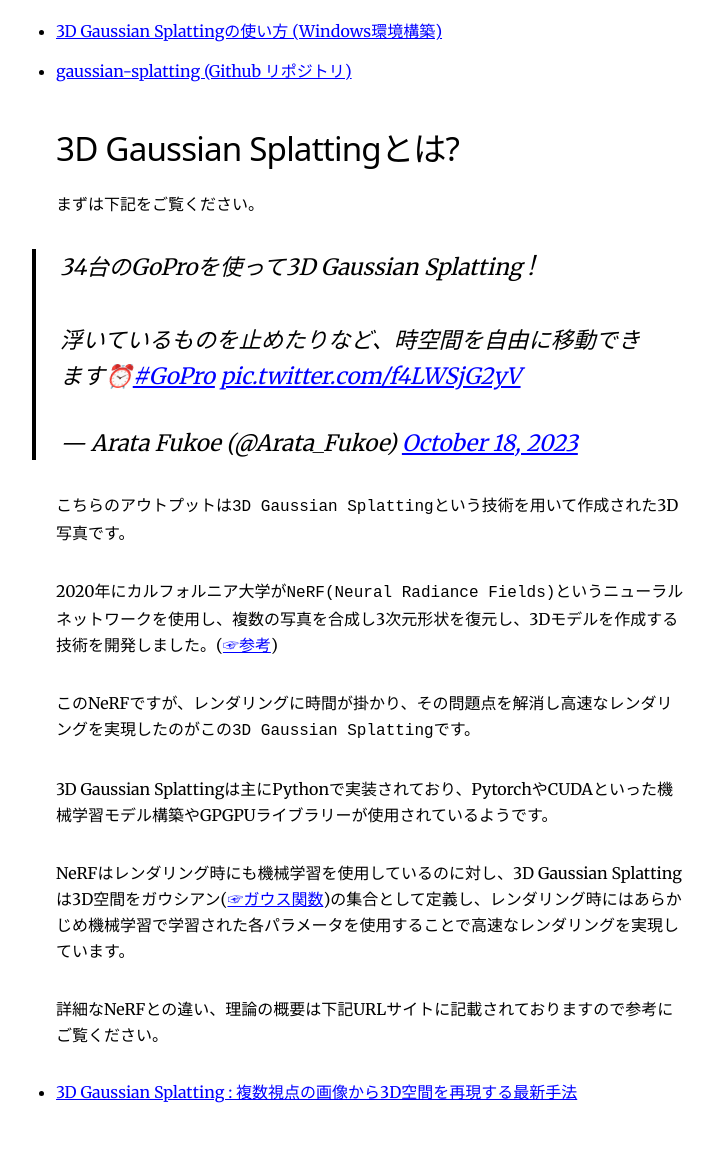
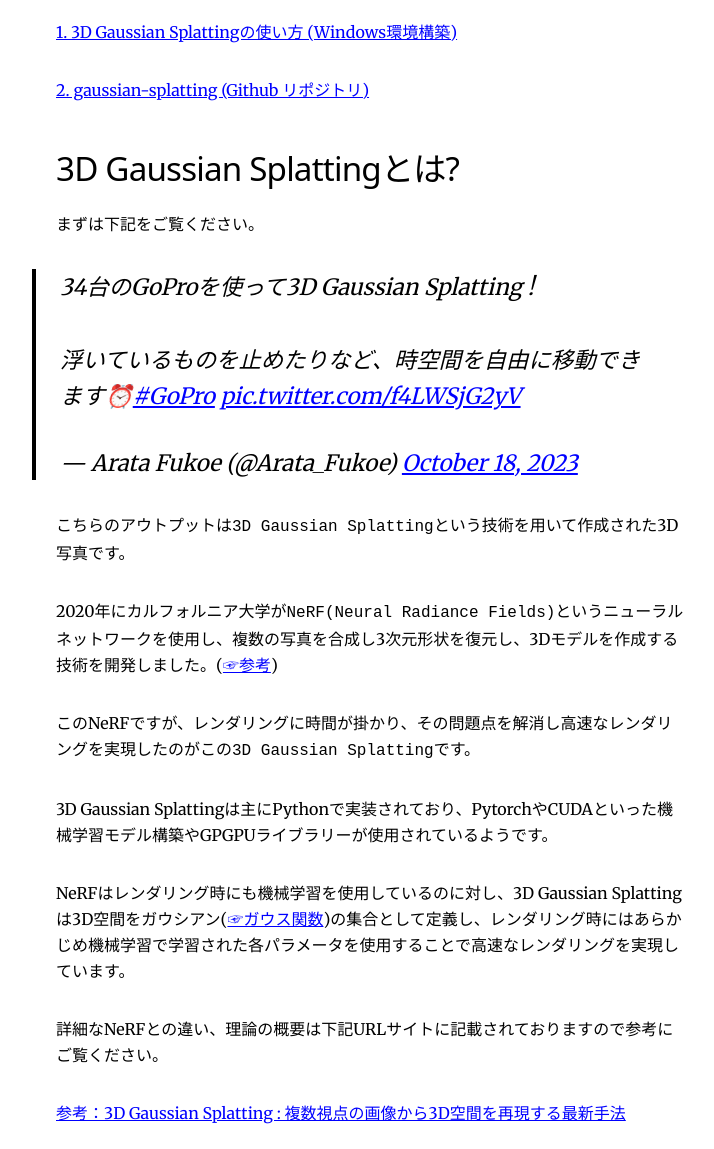
Before and after one commit to ghostfm3/DS_mokumoku_blog, a Gatsby site: page /20231220_sasaki_tech/tech_info/ in a window 1280 px wide. Shown: the part 664-1813 px from the top of the page, without its empty margins (268-982 px from the left). Built offline with nearby package versions, Linux system fonts and the light colour scheme; Gatsby itself is replaced by a stand-in of ours.

Commit message:
記事の微修正

```diff
--- a/content/blog/20231220_sasaki_tech/tech_info.md
+++ b/content/blog/20231220_sasaki_tech/tech_info.md
@@ -12,8 +12,9 @@ DSもくもく会運営部のS.Kです。
 
 # 3D Gaussian Splattingについて
 ## 紹介記事&Githubリンク
-- [3D Gaussian Splattingの使い方 (Windows環境構築)](https://lilea.net/lab/how-to-setup-3d-gaussian-splatting/?source=post_page-----273ce61200a8--------------------------------)
-- [gaussian-splatting (Github リポジトリ)](https://github.com/graphdeco-inria/gaussian-splatting)
+[1. 3D Gaussian Splattingの使い方 (Windows環境構築)](https://lilea.net/lab/how-to-setup-3d-gaussian-splatting/?source=post_page-----273ce61200a8--------------------------------)
+
+[2. gaussian-splatting (Github リポジトリ)](https://github.com/graphdeco-inria/gaussian-splatting)
 
 ## 3D Gaussian Splattingとは?
 まずは下記をご覧ください。
@@ -31,12 +32,12 @@ NeRFはレンダリング時にも機械学習を使用しているのに対し
 
 詳細なNeRFとの違い、理論の概要は下記URLサイトに記載されておりますので参考にご覧ください。
 
-- [3D Gaussian Splatting : 複数視点の画像から3D空間を再現する最新手法](https://medium.com/axinc/3d-gaussian-splatting-%E8%A4%87%E6%95%B0%E8%A6%96%E7%82%B9%E3%81%AE%E7%94%BB%E5%83%8F%E3%81%8B%E3%82%893d%E7%A9%BA%E9%96%93%E3%82%92%E5%86%8D%E7%8F%BE%E3%81%99%E3%82%8B%E6%9C%80%E6%96%B0%E6%89%8B%E6%B3%95-273ce61200a8)
+[参考：3D Gaussian Splatting : 複数視点の画像から3D空間を再現する最新手法](https://medium.com/axinc/3d-gaussian-splatting-%E8%A4%87%E6%95%B0%E8%A6%96%E7%82%B9%E3%81%AE%E7%94%BB%E5%83%8F%E3%81%8B%E3%82%893d%E7%A9%BA%E9%96%93%E3%82%92%E5%86%8D%E7%8F%BE%E3%81%99%E3%82%8B%E6%9C%80%E6%96%B0%E6%89%8B%E6%B3%95-273ce61200a8)
 
 ## 考察
 用途としては下記のような例が挙げられます。
 
-- [京都VR ～清水寺参道編～](https://lilea.net/lab/kyoto-vr/)
+[参考2：京都VR ～清水寺参道編～](https://lilea.net/lab/kyoto-vr/)
 
 上記プロジェクトはlileaさんが手がける京都の清水寺周辺の街並みを当技術を用いてVRデジタルアーカイブとして保存するものとなります。
 
```
